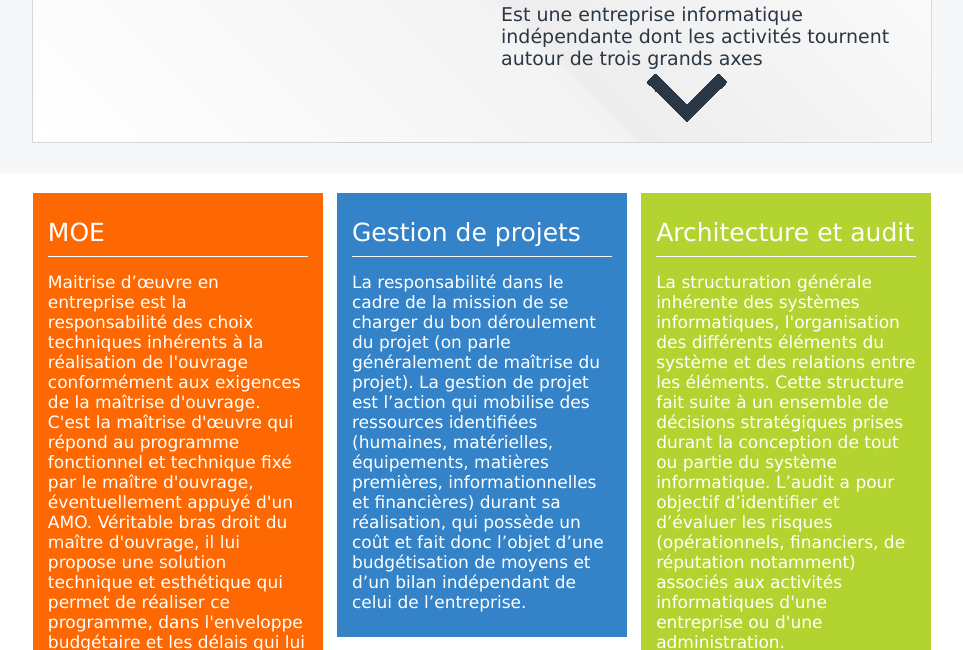
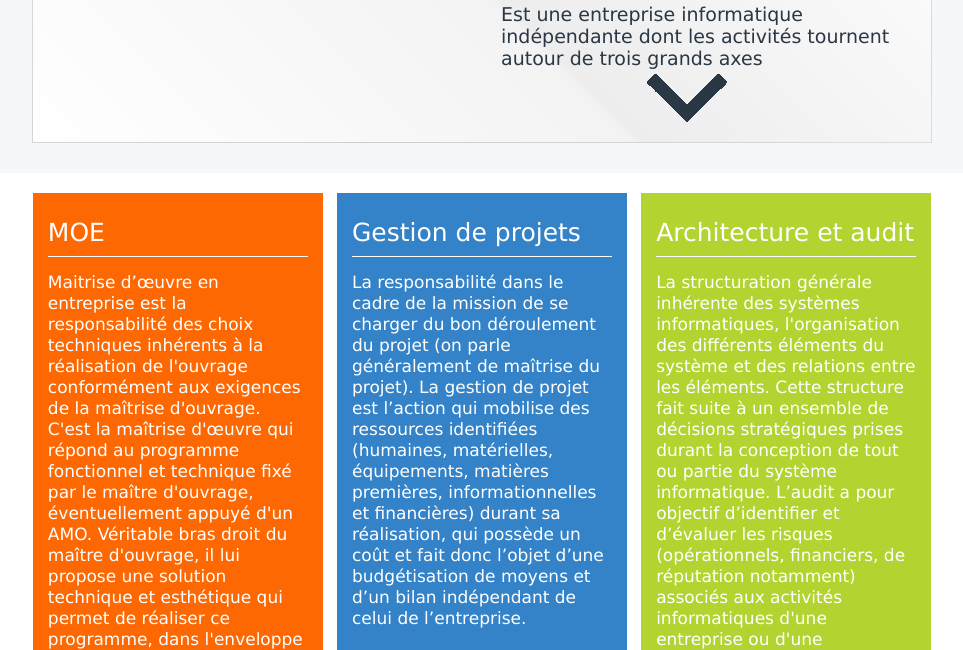
Before and after one commit to anefzaoui/responsive, a plain HTML site: page rub/index.html in a window 1280 px wide. Shown: the part 302-952 px from the top of the page, without its empty margins (158-1121 px from the left). Drawn offline with Linux system fonts and the light colour scheme.

Commit message:
commit x9

```diff
--- a/rub/style/style.css
+++ b/rub/style/style.css
@@ -134,7 +134,7 @@ html,body{
 
 #rubv{
   width: 290px;
-  min-height:430px;
+  min-height:460px;
   display:inline-block;
   vertical-align:top;
   padding: 10px 0;
@@ -155,6 +155,7 @@ html,body{
 #rubv p{
   margin: 15px;
   font-size:17px;
+  line-height: 21px;
   text-align: left;
 }
 
```
